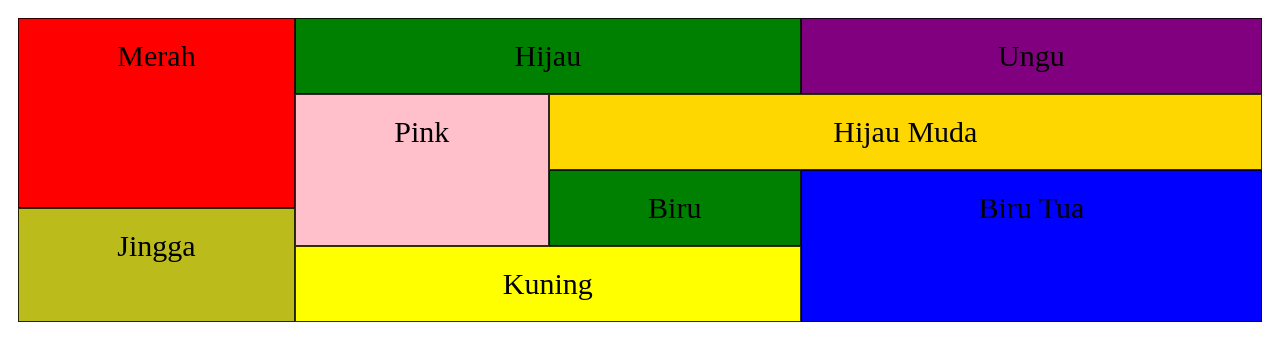
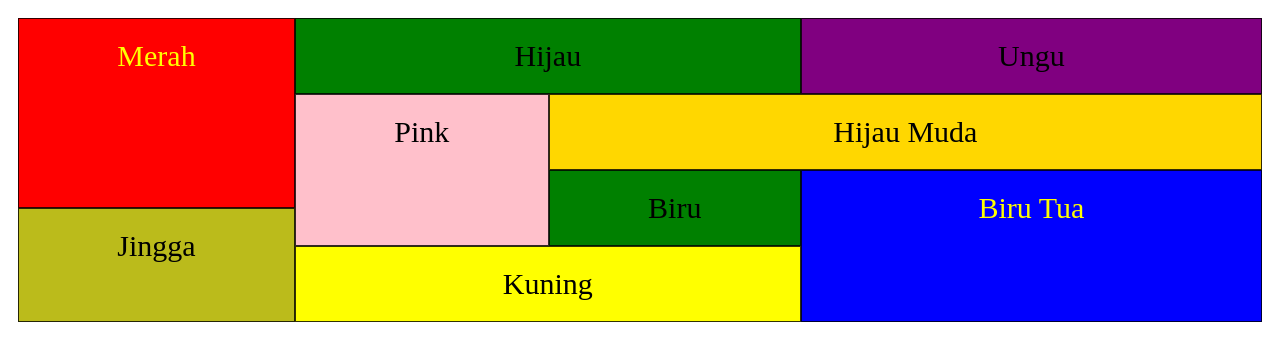
Before and after one commit to NauvalOzora/Missions, a plain HTML site: page Tugas 1/index.html in a window 1280 px wide. Drawn offline with Linux system fonts and the light colour scheme.

Commit message:
Update style.css

```diff
--- a/Tugas 1/assets/style.css
+++ b/Tugas 1/assets/style.css
@@ -24,6 +24,7 @@
 .merah{
     background-color: red;
     grid-area: merah;
+    color: yellow;
 }
 
 .hijau{
@@ -59,6 +60,7 @@
 .biru_tua{
     background-color:blue;
     grid-area: biru_tua;
+    color: yellow;
 }
 
 .jingga{
```
